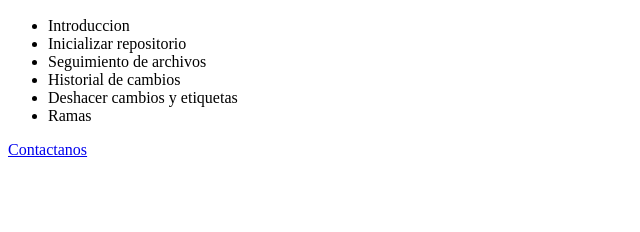
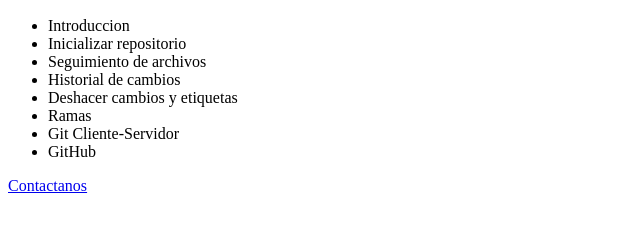
Before and after one commit to mariottryuu/sistema, a plain HTML site: page index.html in a window 1280 px wide. Shown: the part 110-342 px from the top of the page, without its empty margins (0-640 px from the left). Drawn offline with Linux system fonts and the light colour scheme.

Commit message:
Se actualiza temario

```diff
--- a/index.html
+++ b/index.html
@@ -18,6 +18,8 @@
 <li>Historial de cambios</li>
 <li>Deshacer cambios y etiquetas</li>
 <li>Ramas</li>
+<li>Git Cliente-Servidor</li>
+<li>GitHub</li>
     </ul>
 
     <a href="contacto.html">Contactanos</a>
```
